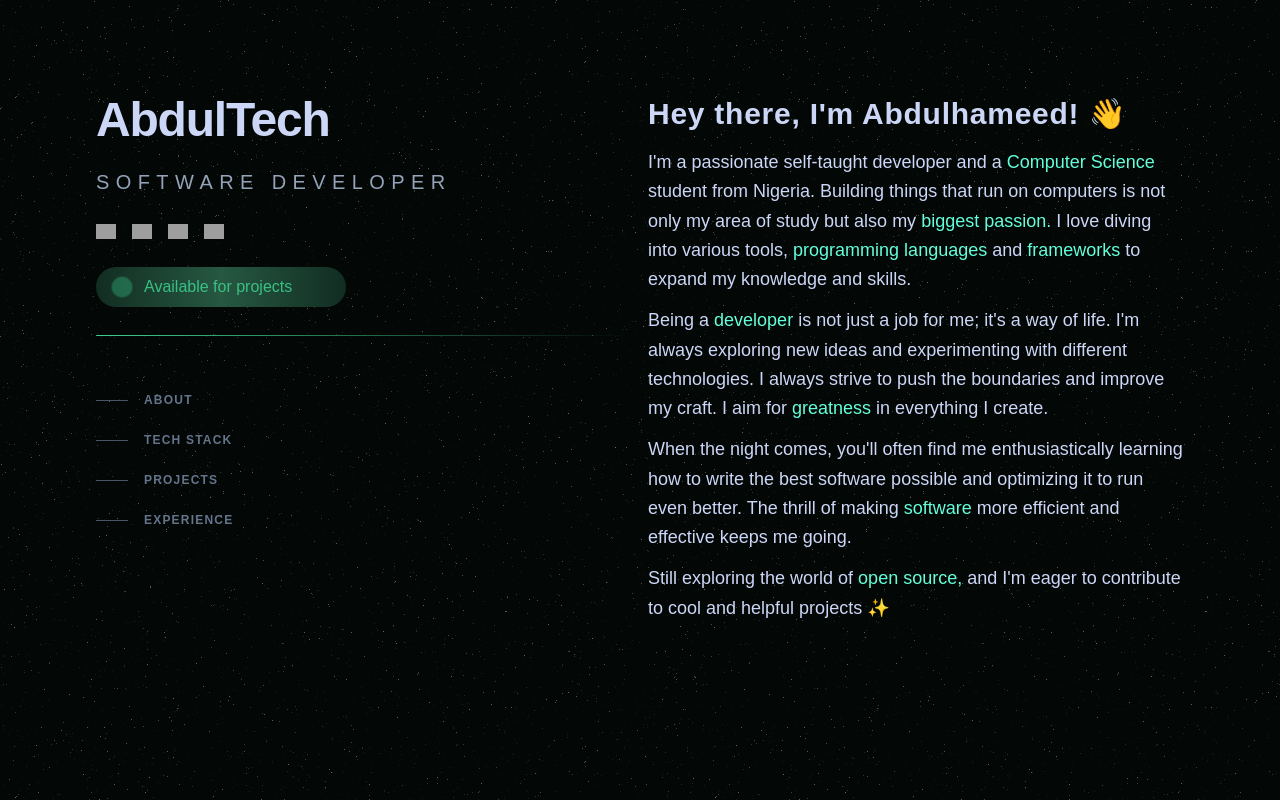
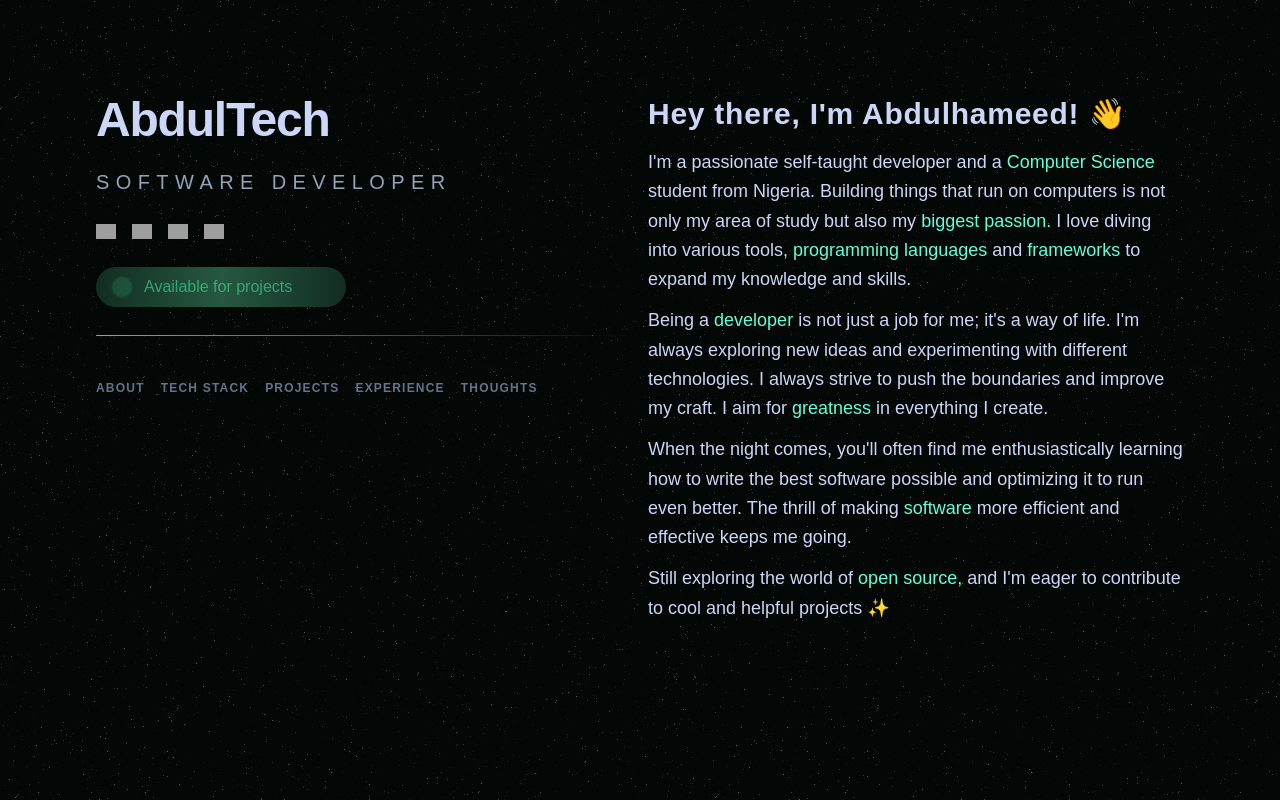
Before and after one commit to devabdultech/abdultech.me, a SvelteKit app: page / in a window 1280 px wide. Shown: the top 800 px of the page. Built offline with nearby package versions, Linux system fonts and the light colour scheme; grey boxes are pictures that could not be loaded.

Commit message:
🌟 Implemented dynamic section highlighting in navigation menu + revamped nav

```diff
--- a/src/components/FirstSection.svelte
+++ b/src/components/FirstSection.svelte
@@ -1,7 +1,8 @@
 <script>
+	import { goto } from '$app/navigation';
 	import SocialCard from './ui/SocialCard.svelte';
-	import { goto } from '$app/navigation';
 	import Button from './ui/Button.svelte';
+	import Nav from './ui/Nav.svelte';
 </script>
 
 <section
@@ -27,49 +28,6 @@
 			class="mt-4 h-[1px] w-full rounded-full bg-gradient-to-r from-[#3ECF8E] from-0% to-[#0C131100] to-100%"
 		/>
 
-		<nav class="hidden lg:block" aria-label="In-page jump links">
-			<ul class="mt-8 w-max">
-				<li>
-					<a class="active group flex items-center py-3" href="#about"
-						><span
-							class="nav-indicator mr-4 h-px w-8 bg-slate-600 transition-all group-hover:w-16 group-hover:bg-slate-200 group-focus-visible:w-16 group-focus-visible:bg-slate-200 motion-reduce:transition-none"
-						/><span
-							class="nav-text text-xs font-bold uppercase tracking-widest text-slate-500 group-hover:text-slate-200 group-focus-visible:text-slate-200"
-							>About</span
-						></a
-					>
-				</li>
-				<li>
-					<a class="group flex items-center py-3" href="#stack"
-						><span
-							class="nav-indicator mr-4 h-px w-8 bg-slate-600 transition-all group-hover:w-16 group-hover:bg-slate-200 group-focus-visible:w-16 group-focus-visible:bg-slate-200 motion-reduce:transition-none"
-						/><span
-							class="nav-text text-xs font-bold uppercase tracking-widest text-slate-500 group-hover:text-slate-200 group-focus-visible:text-slate-200"
-							>Tech stack</span
-						></a
-					>
-				</li>
-				<li>
-					<a class="group flex items-center py-3" href="#projects"
-						><span
-							class="nav-indicator mr-4 h-px w-8 bg-slate-600 transition-all group-hover:w-16 group-hover:bg-slate-200 group-focus-visible:w-16 group-focus-visible:bg-slate-200 motion-reduce:transition-none"
-						/><span
-							class="nav-text text-xs font-bold uppercase tracking-widest text-slate-500 group-hover:text-slate-200 group-focus-visible:text-slate-200"
-							>Projects</span
-						></a
-					>
-				</li>
-				<li>
-					<a class="active group flex items-center py-3" href="#experience"
-						><span
-							class="nav-indicator mr-4 h-px w-8 bg-slate-600 transition-all group-hover:w-16 group-hover:bg-slate-200 group-focus-visible:w-16 group-focus-visible:bg-slate-200 motion-reduce:transition-none"
-						/><span
-							class="nav-text text-xs font-bold uppercase tracking-widest text-slate-500 group-hover:text-slate-200 group-focus-visible:text-slate-200"
-							>Experience</span
-						></a
-					>
-				</li>
-			</ul>
-		</nav>
+		<Nav />
 	</div>
 </section>
--- a/src/components/SecondSection.svelte
+++ b/src/components/SecondSection.svelte
@@ -4,6 +4,7 @@
 	import TechStack from './sections/TechStack.svelte';
 	import Project from './sections/Project.svelte';
 	import Experience from './sections/Experience.svelte';
+	import Thoughts from './sections/Thoughts.svelte';
 	import { ArrowUpIcon } from 'lucide-svelte';
 
 	let showArrow = false;
@@ -25,6 +26,7 @@
 	<TechStack />
 	<Project />
 	<Experience />
+	<Thoughts />
 
 	{#if showArrow}
 		<button
--- a/src/components/sections/Experience.svelte
+++ b/src/components/sections/Experience.svelte
@@ -19,17 +19,24 @@
 		<DreamCompanies
 			name="Apple"
 			title="Software developer"
-			from="2021"
+			from="2023"
 			to="present"
 			color="white"
 		/>
-		<DreamCompanies name="NASA" title="Software developer" from="2021" to="present" color="" />
+		<DreamCompanies name="NASA" title="Software developer" from="2023" to="present" color="white" />
 		<DreamCompanies
 			name="Samsung"
+			title="Senior OneUI engineer"
+			from="2023"
+			to="present"
+			color="white"
+		/>
+		<DreamCompanies
+			name="SpaceX"
 			title="Software developer"
-			from="2021"
+			from="2023"
 			to="present"
-			color="blue"
+			color="white"
 		/>
 	</div>
 
--- /dev/null
+++ b/src/components/sections/Thoughts.svelte
@@ -0,0 +1,12 @@
+<div
+	id="thoughts"
+	class="font-space mb-16 scroll-mt-16 text-textPrimary lg:min-h-screen lg:scroll-mt-24"
+>
+	<h1 class="font-inter mb-4 flex items-center gap-2 text-2xl font-bold uppercase lg:text-3xl">
+		Thoughts | Blog
+	</h1>
+	<p class="text-lg font-[300] leading-relaxed text-textPrimary">
+		Step into the realm of my musings, where thoughts intertwine with experiences, ideas dance with
+		visions, and interests converge in a symphony of exploration.
+	</p>
+</div>
--- /dev/null
+++ b/src/components/ui/Nav.svelte
@@ -0,0 +1,44 @@
+<nav class="hidden lg:block" aria-label="In-page jump links">
+	<ul class="mt-5 flex space-x-4">
+		<li>
+			<a class="active group flex items-center py-3" href="#about">
+				<span
+					class="text-xs font-bold uppercase tracking-widest text-slate-500 transition-colors duration-300 group-hover:text-teal-300 group-focus-visible:text-teal-300"
+					>About</span
+				>
+			</a>
+		</li>
+		<li>
+			<a class="group flex items-center py-3" href="#stack">
+				<span
+					class="text-xs font-bold uppercase tracking-widest text-slate-500 transition-colors duration-300 group-hover:text-teal-300 group-focus-visible:text-teal-300"
+					>Tech stack</span
+				>
+			</a>
+		</li>
+		<li>
+			<a class="group flex items-center py-3" href="#projects">
+				<span
+					class="text-xs font-bold uppercase tracking-widest text-slate-500 transition-colors duration-300 group-hover:text-teal-300 group-focus-visible:text-teal-300"
+					>Projects</span
+				>
+			</a>
+		</li>
+		<li>
+			<a class="active group flex items-center py-3" href="#experience">
+				<span
+					class="text-xs font-bold uppercase tracking-widest text-slate-500 transition-colors duration-300 group-hover:text-teal-300 group-focus-visible:text-teal-300"
+					>Experience</span
+				>
+			</a>
+		</li>
+		<li>
+			<a class="active group flex items-center py-3" href="#thoughts">
+				<span
+					class="text-xs font-bold uppercase tracking-widest text-slate-500 transition-colors duration-300 group-hover:text-teal-300 group-focus-visible:text-teal-300"
+					>Thoughts</span
+				>
+			</a>
+		</li>
+	</ul>
+</nav>
```
